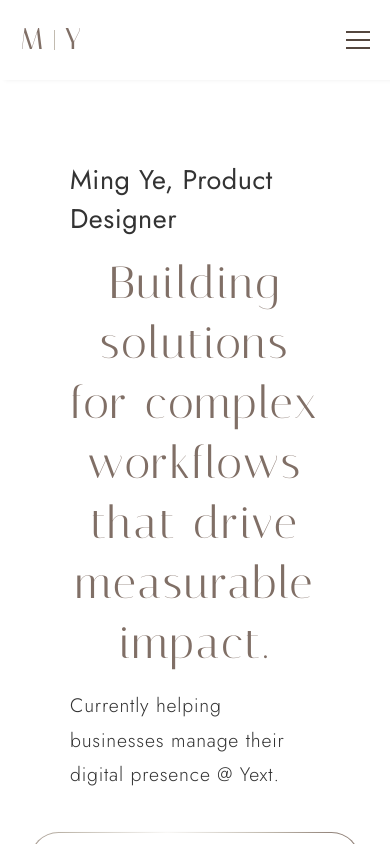
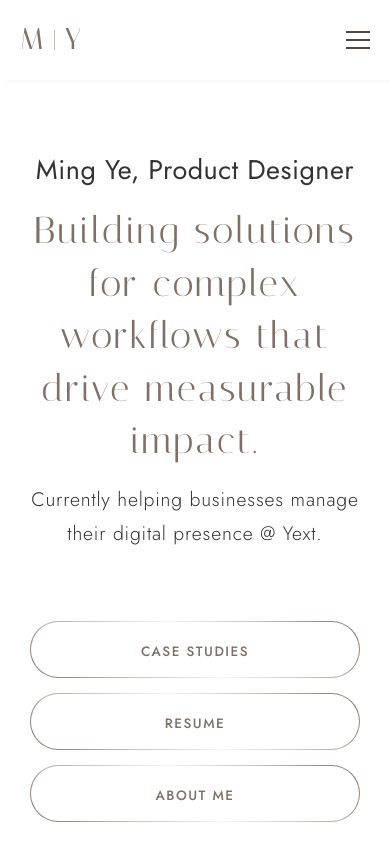
Before and after one commit to himonoye/design-portfolio, a Next.js app: page / in a window 390 px wide. Built offline with nearby package versions, Linux system fonts and the light colour scheme.

Commit message:
fix mobile text alignment

```diff
--- a/src/styles/portfolioHome.css
+++ b/src/styles/portfolioHome.css
@@ -7,7 +7,7 @@
 .home-hero-intro-container {
     display: flex;
     flex-direction: column;
-    padding: var(--container-padding-medium);
+    padding: var(--container-padding-medium) 0;
     padding-bottom: 0;
     gap: var(--gap-sm);
     align-items: center;
@@ -117,6 +117,18 @@
 
 @media screen and (max-width: 768px){
 
+    .home-hero-intro-container {
+        padding: var(--container-padding-small) 0;
+    }
+
+    .home-hero-intro-container > .heading-sub {
+        text-align: center;
+    }
+
+    .home-hero-intro-container > .body-large {
+        text-align: center;
+    }
+
     .hero-heading-container > .body-large{
         text-align: left;
     }
--- a/src/styles/typography.css
+++ b/src/styles/typography.css
@@ -181,8 +181,8 @@
 @media screen and (max-width: 1200px) {
 
     .heading-headline{
-        font-size: 3rem;
-        line-height: 4rem;
+        font-size: 2.5rem;
+        line-height: 3.5rem;
     }
 
     .heading-lead {
```
